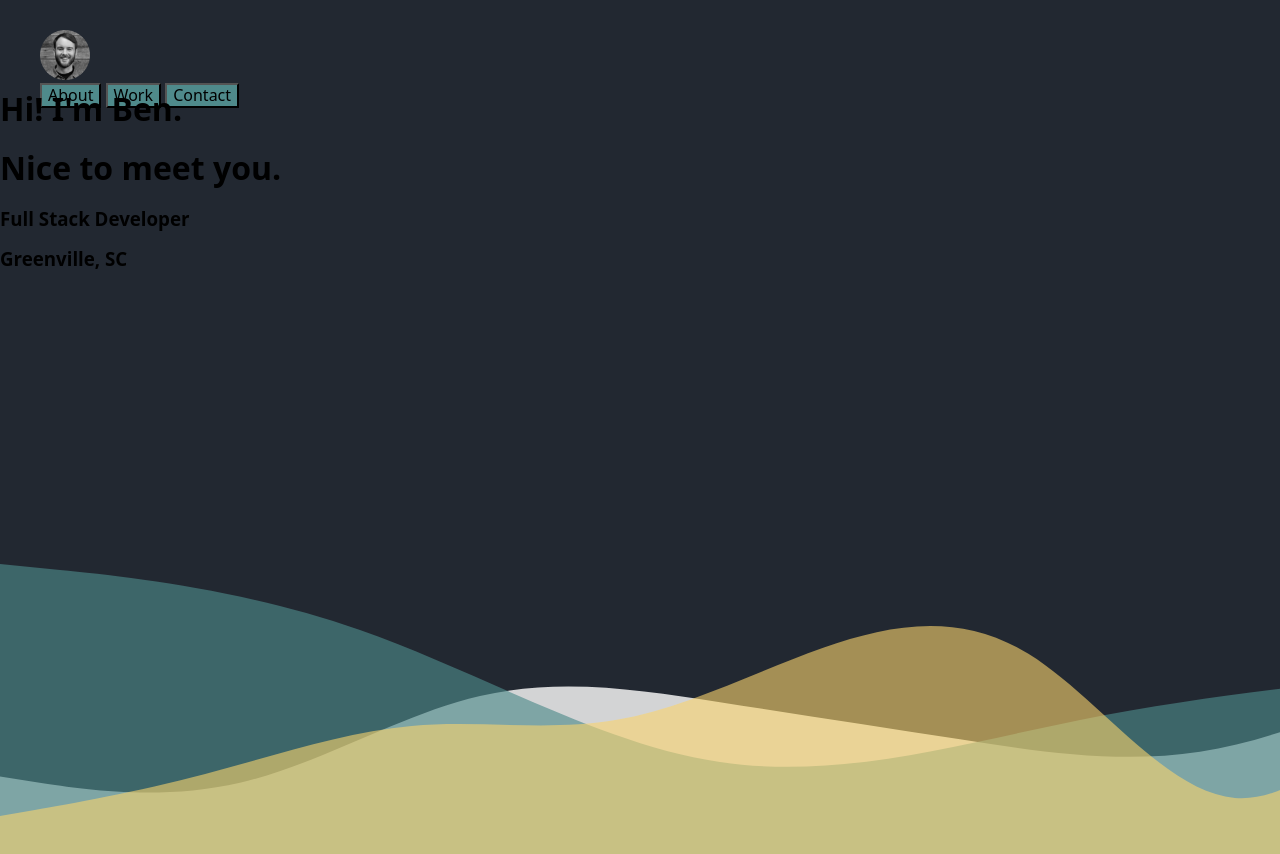
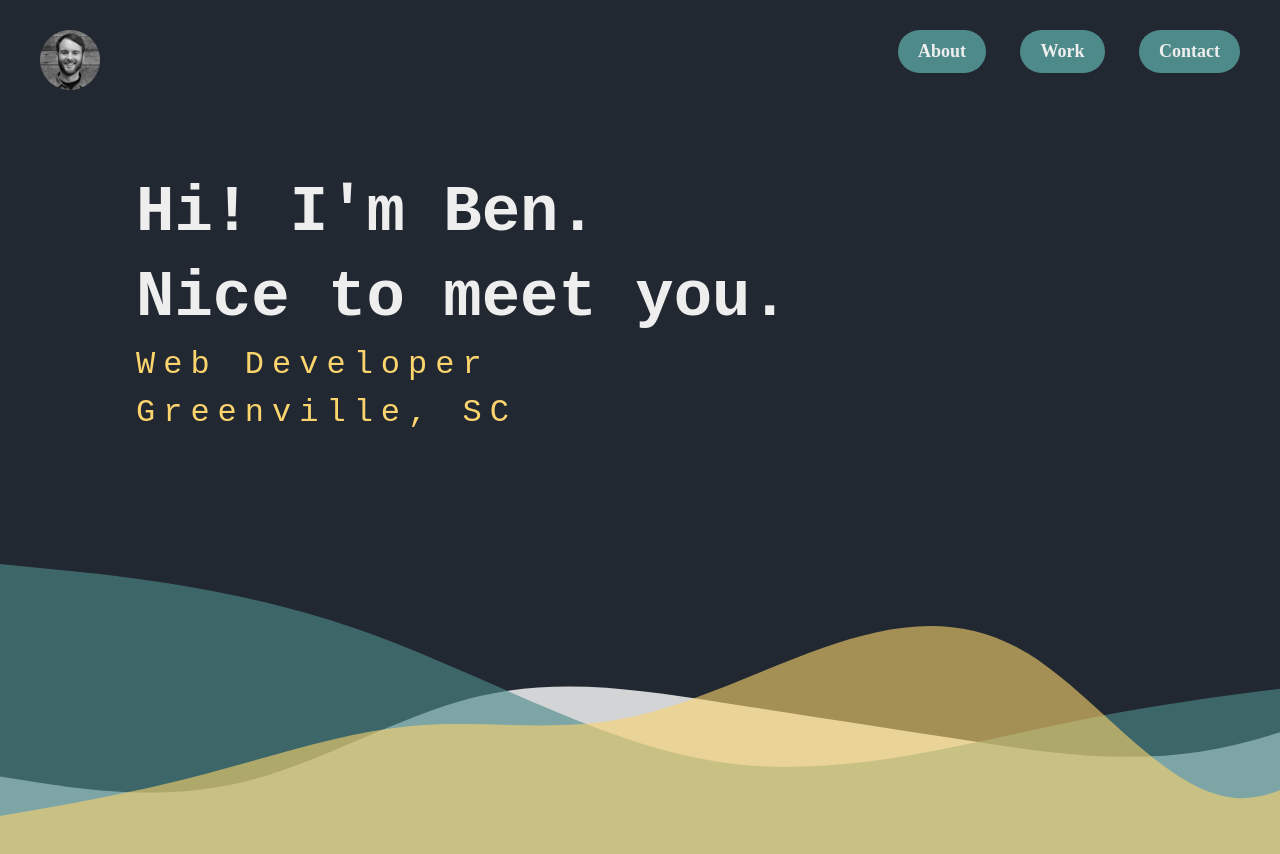
Before and after one commit to benhungerford/Portfolio, a plain HTML site: page index.html in a window 1280 px wide. Shown: the top 854 px of the page. Drawn offline with nearby package versions, Linux system fonts and the light colour scheme; a web font is replaced by a local one.

Commit message:
updates styling

```diff
--- a/index.html
+++ b/index.html
@@ -2,34 +2,41 @@
 <html lang="en" dir="ltr">
   <head>
     <meta charset="utf-8">
+    <meta name="viewport" content="width=device-width, initial-scale=1.0">
+    <link rel="preconnect" href="https://fonts.gstatic.com">
+    <link href="https://fonts.googleapis.com/css2?family=Overpass+Mono:wght@300;400;600;700&display=swap" rel="stylesheet">
     <link rel="stylesheet" href="normalize.css">
     <link rel="stylesheet" href="styles.css">
-    <title></title>
+    <title>Ben Hungerford Portfolio</title>
+    <link rel="stylesheet" href="https://cdn.jsdelivr.net/npm/bootstrap@4.5.3/dist/css/bootstrap.min.css" integrity="sha384-TX8t27EcRE3e/ihU7zmQxVncDAy5uIKz4rEkgIXeMed4M0jlfIDPvg6uqKI2xXr2" crossorigin="anonymous">
   </head>
   <body class="container-fluid" style=background-color:#222831>
     <header id="header">
       <div class="row justify-content-between">
         <div>
-          <img src="images/Ben_Circle.png" alt="Home" width="50px" height="50px">
+          <img src="images/Ben_Circle.png" alt="Home" width="60px" height="60px">
         </div>
         <div>
-          <button type="button" name="About" style=background-color:#4F8A8B>About</button>
-          <button type="button" name="Work" style=background-color:#4F8A8B>Work</button>
-          <button type="button" name="Contact" style=background-color:#4F8A8B>Contact</button>
+          <button class="nav-button" type="button" name="About">About</button>
+          <button class="nav-button" type="button" name="Work">Work</button>
+          <button class="nav-button" type="button" name="Contact">Contact</button>
         </div>
       </div>
     </header>
-    <div>
-      <h1>Hi! I'm Ben.</h1>
-      <h1>Nice to meet you.</h1>
-      <h3>Full Stack Developer</h3>
-      <h3>Greenville, SC</h3>
+    <div id="intro">
+      <h1 class="greeting">Hi! I'm Ben.</h1>
+      <h1 class="greeting">Nice to meet you.</h1>
+      <h3 class="subtitle">Web Developer</h3>
+      <h3 class="subtitle">Greenville, SC</h3>
     </div>
-    <div>
+    <div id="waves">
       <img src="./images/waves.svg" class="waves"/>
     </div>
 
 
+
+    <script src="https://code.jquery.com/jquery-3.5.1.slim.min.js" integrity="sha384-DfXdz2htPH0lsSSs5nCTpuj/zy4C+OGpamoFVy38MVBnE+IbbVYUew+OrCXaRkfj" crossorigin="anonymous"></script>
+    <script src="https://cdn.jsdelivr.net/npm/bootstrap@4.5.3/dist/js/bootstrap.bundle.min.js" integrity="sha384-ho+j7jyWK8fNQe+A12Hb8AhRq26LrZ/JpcUGGOn+Y7RsweNrtN/tE3MoK7ZeZDyx" crossorigin="anonymous"></script>
     <script src="main.js" charset="utf-8"></script>
   </body>
 </html>
--- a/styles.css
+++ b/styles.css
@@ -1,12 +1,79 @@
+body {
+  font-family: 'Overpass Mono', monospace;
+  /* background-color:#222831 */
+}
+
 #header {
   height: 70px;
   padding: 30px 40px;
 }
 
-.waves {
+.nav-button {
+  font-family: 'Overpass Mono';
+  color: #EEEEEE;
+  font-size: 18px;
+  font-weight: bold;
+  border: none;
+  background-color: #4F8A8B;
+  border-radius: 80px;
+  margin-left: 30px;
+  padding: 8px 20px;
+}
+
+.nav-button:hover {
+  background-color: #EEEEEE;
+  color: #222831;
+}
+
+#intro {
+  display: flex;
+  flex-direction: column;
+  align-items: flex-start;
+  padding: 0px;
+
   position: absolute;
-  width: 1440px;
-  height: 324px;
+  width: 729px;
+  height: 286px;
+  left: 136px;
+  top: 175px;
+}
+
+.greeting {
+  font-family: 'Overpass Mono', monospace;
+  font-weight: bold;
+  font-size: 4rem;
+  color: #EEEEEE;
+}
+
+.subtitle {
+  font-family: 'Overpass Mono', monospace;
+  font-weight: lighter;
+  font-size: 2rem;
+  color: #FBD46D;
+  letter-spacing: 8px;
+  line-height: 40px;
+}
+
+#waves {
+  position: absolute;
+  min-width: 1440px;
+
   left: 0px;
   top: 564px;
+  /* background-image: url(./images/waves.svg); */
+  /* height: 100%; */
+  /* display: inline-block;
+	position: relative;
+	width: 100%;
+	padding-bottom: 100%;
+	vertical-align: middle;
+	overflow: hidden; */
 }
+
+.waves {
+  width: 100%;
+  /* display: inline-block;
+	position: absolute;
+	top: 564px;
+	left: 0; */
+}
```
